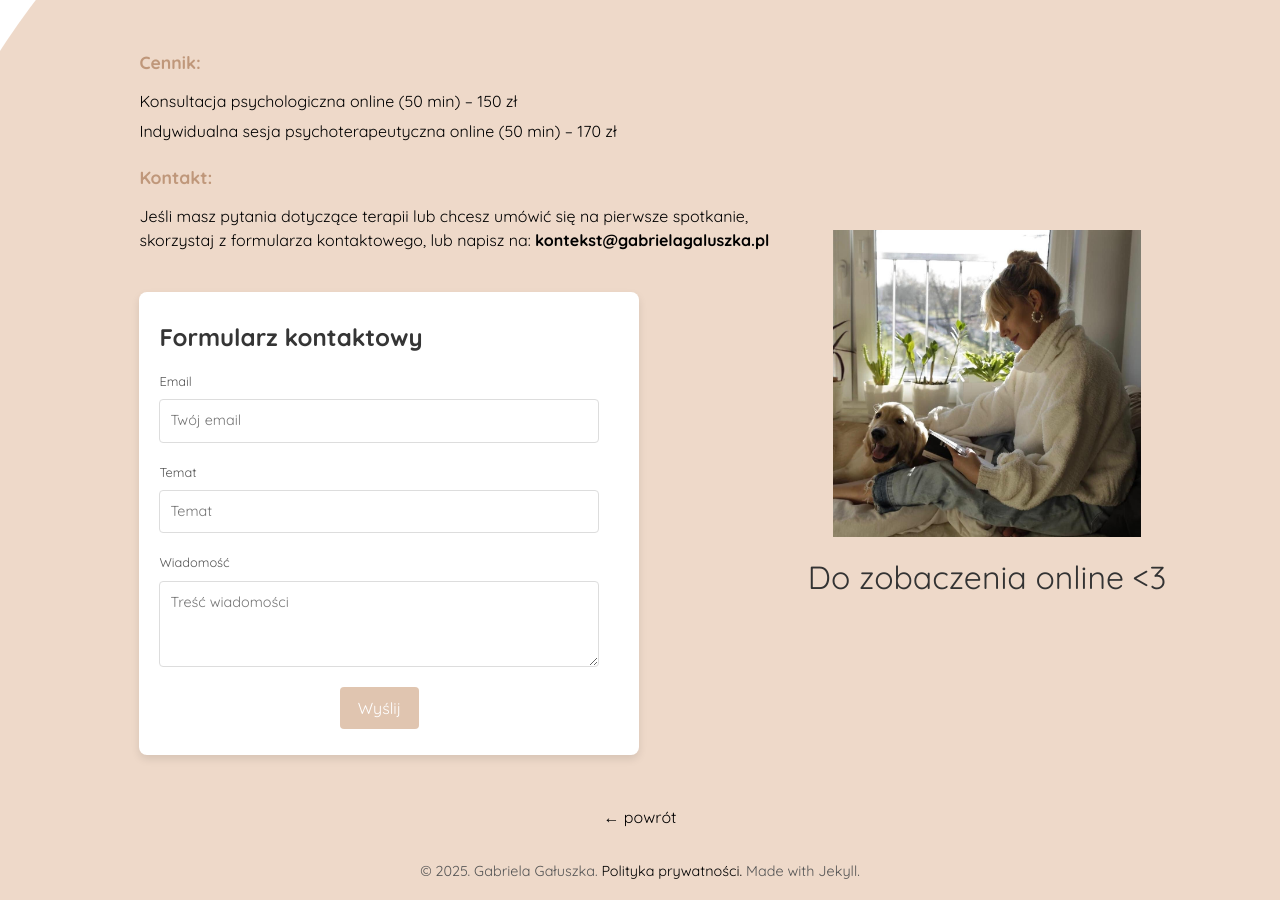
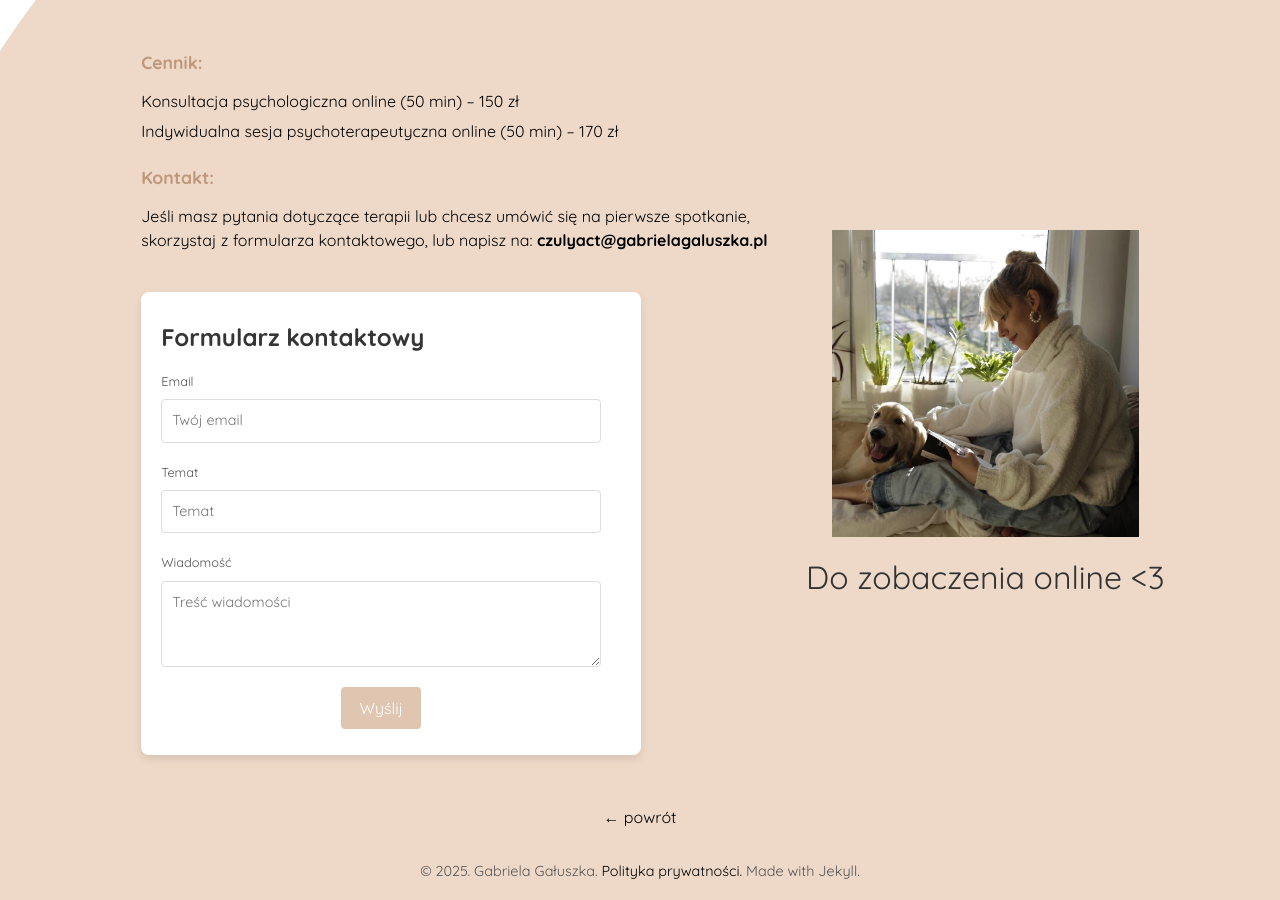
Before and after one commit to misievicz/kontekst, a Jekyll site: the page built from cennik.html, in a window 1280 px wide. Built offline with Jekyll 4.4.1, drawn with Linux system fonts in a browser that asks for light colours.

Commit message:
zmiany tekstu

```diff
--- a/_data/navigation.yml
+++ b/_data/navigation.yml
@@ -4,5 +4,5 @@
   link: /act.html
 - name: Cennik • Kontakt
   link: /cennik.html
-- name: Czuły Blog
+- name: Blog pisany z czułością
   link: /blog/index.html
--- a/cennik.html
+++ b/cennik.html
@@ -26,7 +26,7 @@
           <p>Indywidualna sesja psychoterapeutyczna online (50 min) – 170 zł</p>
           <p><h4>Kontakt:</h4></p>
           <p>Jeśli masz pytania dotyczące terapii lub chcesz umówić się
-            na pierwsze spotkanie, <br>skorzystaj z formularza kontaktowego, lub napisz na: <b>kontekst@gabrielagaluszka.pl</b></p>
+            na pierwsze spotkanie, <br>skorzystaj z formularza kontaktowego, lub napisz na: <b>czulyact@gabrielagaluszka.pl</b></p>
         </p>
 
         <div class="contact-form-container">
```
Also changed, not shown: assets/4.png.
